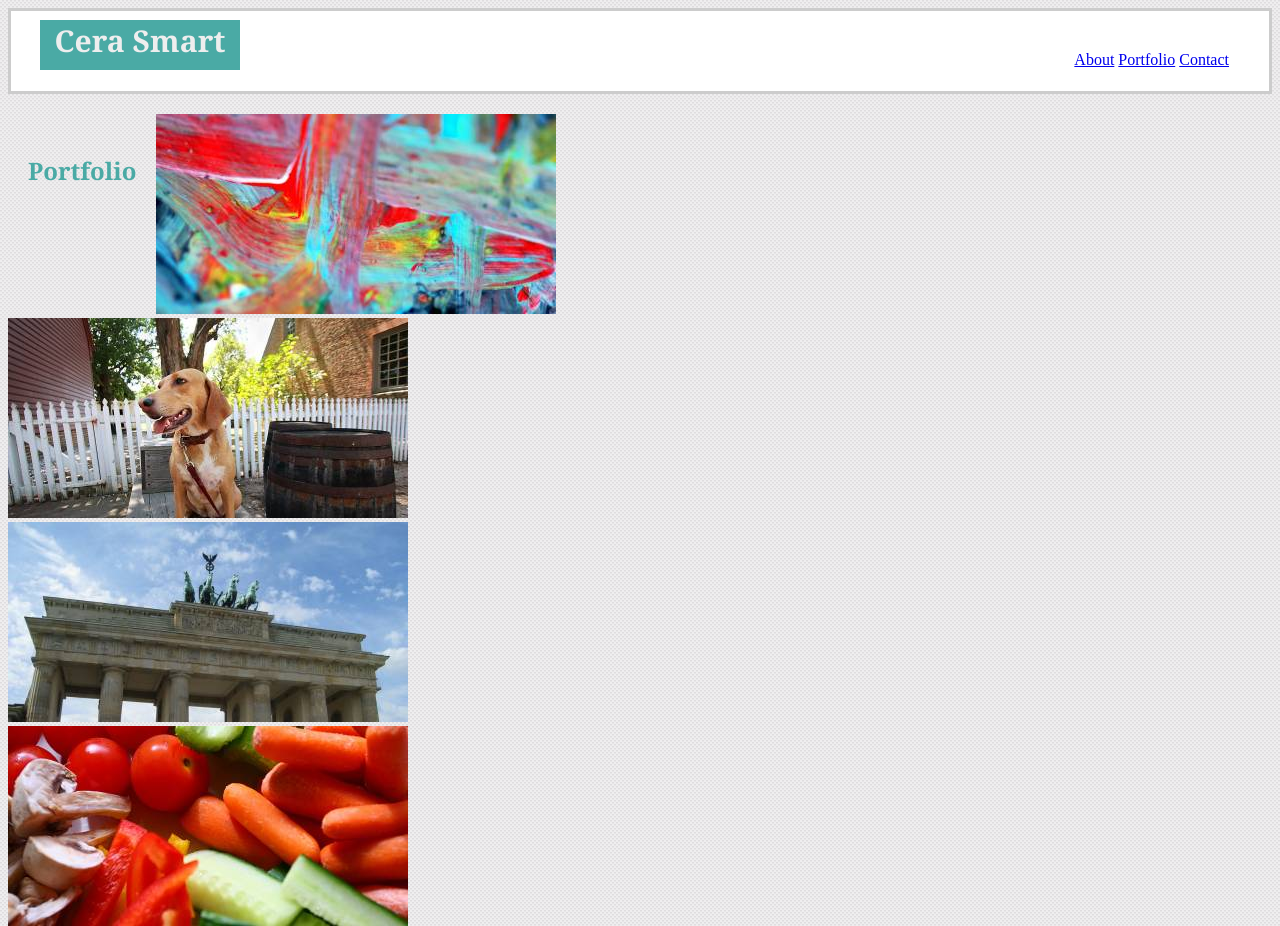
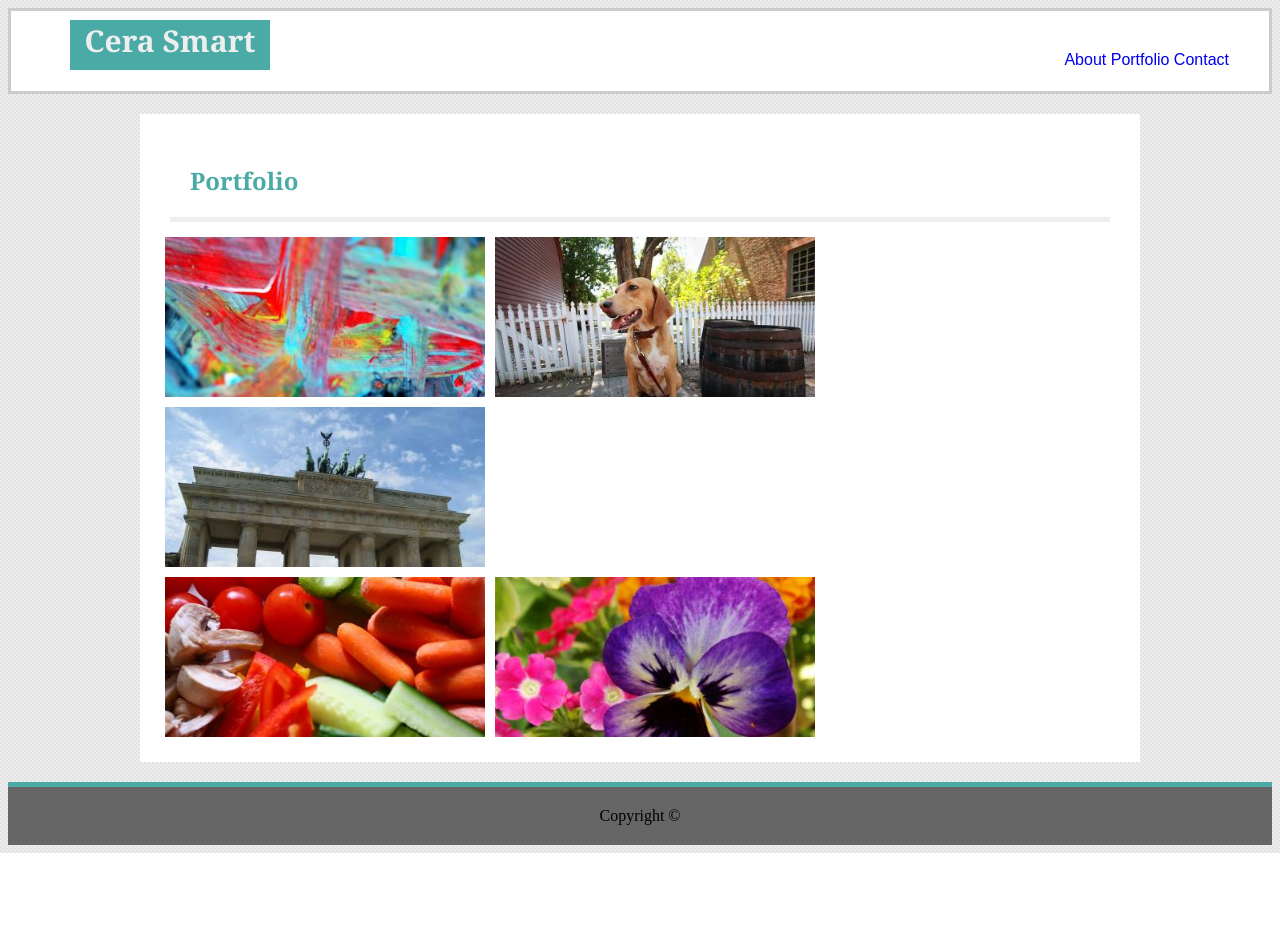
Before and after one commit to cmsmart2/Basic-Portfolio, a plain HTML site: page portfolio.html in a window 1280 px wide. Shown: the top 926 px of the page. After the commit the page ends 853 px from the top, so only its background shows below. Drawn offline with Linux system fonts and the light colour scheme.

Commit message:
working on CSS for contacts and portfolio

```diff
--- /dev/null
+++ b/assets/float_style.css
@@ -0,0 +1,44 @@
+#links{
+    float: right;
+}
+#h2_index {
+    float: left;
+}
+#profile_pic {
+    height: 150px;
+    width: 150px;
+    padding: 20px;
+    float: left;
+    clear: left;
+
+}
+.clearfix::after {
+    content: "";
+    clear: both;
+    display: block;
+  }
+  #abstract {
+    float: left;
+    width: 33.33%;
+    padding: 5px;
+  }
+ #animals {
+    float: left;
+    width: 33.33%;
+    padding: 5px;
+ }
+ #city {
+    float: left;
+    width: 33.33%;
+    padding: 5px;
+ }
+ #food {
+    float: left;
+    width: 33.33%;
+    padding: 5px;
+ }
+ #nature {
+    float: left;
+    width: 33.33%;
+    padding: 5px;
+ }
--- a/assets/style.css
+++ b/assets/style.css
@@ -6,13 +6,17 @@ header {
     margin-bottom: 20px;
 
 }
+#links {
+    color: #777777;
+    font-family: 'Arial', 'Helvetica Neue', Helvetica, sans-serif;
+}
 body {
     background: url(./images/white_carbon.png);
 }
 h1{
-    position:fixed;
+    position:absolute;
     top: 0;
-    left: 40px;
+    left: 70px;
     font-size: 30px;
     background-color: #4aaaa5;
     float:left;
@@ -21,19 +25,21 @@ h1{
     height: 50px;
     color: #eeeeee;
     text-align: center;
-    font-family:'Georgia', Times, Times New Roman, serif;
-}
-#links{
-    float: right;
+    font-family:'Georgia', Times, 'Times New Roman', serif;
 }
 h2 {
-    font-family: 'Georgia', Times, Times New Roman, serif;
+    font-family: 'Georgia', Times, 'Times New Roman', serif;
     color: #4aaaa5;
-    float: left;
     padding: 20px;
+    border-bottom: 5px solid #eeeeee;
+    width: 900px;
+    text-align: left;
+    margin: 10px;
+}
 
-}
 .about_me{
+    color: #777777;
+    font-family: 'Arial', 'Helvetica Neue', Helvetica, sans-serif;
     background-color: #ffffff;
     border-color: #dddddd;
     border-width: 40px;
@@ -43,23 +49,31 @@ h2 {
     margin: auto;
     width: 960px;
 }
-
-#profile_pic {
-    height: 200px;
-    width: 200px;
-    padding: 20px;
-    float: left;
-    clear: left;
-
-}
-.clearfix::after {
-    content: "";
-    display: block;
-    clear: both;
- }
 footer {
     padding: 20px;
     background: #666666;
     text-align: center;
     clear: both;
+    margin-top: 20px;
+    border-top: 5px solid #4aaaa5;
+
   }
+  a:link {
+    text-decoration: none;
+  }
+  input[type=text] {
+    width: 100%;
+    padding: 12px 20px;
+    margin: 8px 0;
+    box-sizing: border-box;
+  }
+  input[type=submit] {
+    background-color: #4aaaa5;
+    border: none;
+    color: #eeeeee;
+    padding: 16px 32px;
+    text-decoration: none;
+    margin: 4px 2px;
+    cursor: pointer;
+
+  }
--- a/portfolio.html
+++ b/portfolio.html
@@ -4,6 +4,7 @@
 <head>
     <title>Portfolio</title>
     <link rel="stylesheet" href="./assets/style.css">
+    <link rel="stylesheet" href="./assets/float_style.css">
 </head>
 <body>
     <header>
@@ -16,22 +17,22 @@
             <a href="contact.html">Contact</a>
         </div>
     </header>
-   <section>
+   <section class="about_me">
        <H2>Portfolio</H2>
        <div>
-            <img src="./assets/images/abstract-q-c-400-200-3.jpg" alt="Abstract">
+            <img id="abstract" src="./assets/images/abstract-q-c-400-200-3.jpg" alt="Abstract">
        </div>
        <div>
-            <img src="./assets/images/animals-q-c-400-200-9.jpg" alt="Animals">
+            <img id="animals" src="./assets/images/animals-q-c-400-200-9.jpg" alt="Animals">
+       </div>
+       <div class= "clearfix">
+            <img id="city" src="./assets/images/city-q-c-400-200-1.jpg" alt="City">
        </div>
        <div>
-            <img src="./assets/images/city-q-c-400-200-1.jpg" alt="City">
+            <img id="food" src="./assets/images/food-q-c-400-200-5.jpg" alt="Food">
        </div>
-       <div>
-            <img src="./assets/images/food-q-c-400-200-5.jpg" alt="Food">
-       </div>
-       <div>
-            <img src="./assets/images/nature-q-c-400-200-6.jpg" alt="Nature">
+       <div class="clearfix">
+            <img id="nature" src="./assets/images/nature-q-c-400-200-6.jpg" alt="Nature">
        </div>
    </section>
    <footer>
```
Also changed, not shown: contact.html (+14 -15 lines), index.html (+2 -1 lines).
